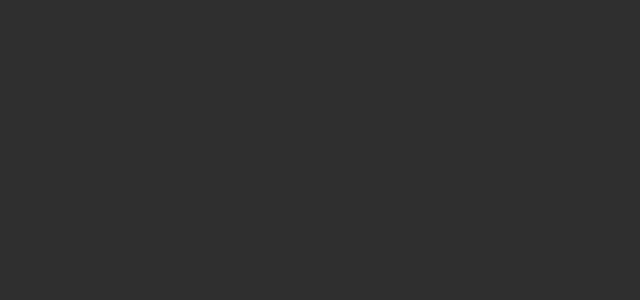
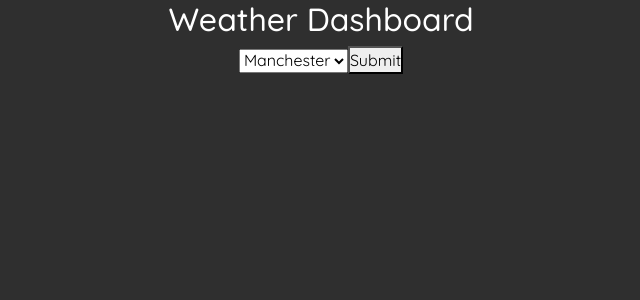
Before and after one commit to hac1yev/react-code-challenges, a React app: page / in a window 1280 px wide. Shown: the top 300 px of the page, without its empty margins (319-959 px from the left). Built offline with nearby package versions, Linux system fonts and the light colour scheme; the HTML template or start-up script is replaced by a standard one.

Commit message:
weather app

```diff
--- a/src/App.jsx
+++ b/src/App.jsx
@@ -19,6 +19,8 @@
 // import DateConverter from "./components/DateConverter";
 // import StopWatch from "./components/StopWatch";
 // import RockPaperScissors from "./components/RockPaperScissors";
+
+import Weather from "./components/Weather";
 
 
 function App() {
@@ -45,7 +47,7 @@ function App() {
       {/* <DateConverter /> */}
       {/* <StopWatch /> */}
       {/* <RockPaperScissors /> */}
-      {/* <Weather /> */}
+      <Weather />
     </div>
   )
 }
--- /dev/null
+++ b/src/components/Weather.jsx
@@ -0,0 +1,62 @@
+import { useState } from 'react';
+
+export default function Weather() {
+    const [city,setCity] = useState("manchester");
+    const [condition,setCondition] = useState();
+
+    const handleSubmit = async (e) => {
+        e.preventDefault();
+
+        console.log(city);
+
+
+        try {
+            const response = await fetch(`https://wttr.in/${city}?format=j1`);
+            const data = await response.json();
+            setCondition({...data});
+
+        } catch (error) {
+            console.log(error);
+
+        }
+    };
+
+    return (
+        <div className="container d-flex flex-column align-items-center">
+            <h2>Weather Dashboard</h2>
+            <form onSubmit={handleSubmit}>
+                <select name="city" id="city" onChange={(e) => setCity(e.target.value)}>
+                    <option value="manchester">Manchester</option>
+                    <option value="istanbul">Istanbul</option>
+                    <option value="moscow">Moscow</option>
+                    <option value="berlin">Berlin</option>
+                    <option value="paris">Paris</option>
+                    <option value="baku">Baku</option>
+                    <option value="roma">Roma</option>
+                    <option value="milan">Milan</option>
+                    <option value="london">London</option>
+                    <option value="munich">Munich</option>
+                    <option value="newyork">New York</option>
+                    <option value="california">California</option>
+                </select>
+                <button>Submit</button>
+            </form>
+            {condition && (
+                <div>
+                    <div>
+                        <h4>Country: {condition.nearest_area[0].country[0].value}</h4>
+                    </div>
+                    <div>
+                        <h4>City: {condition.nearest_area[0].areaName[0].value}</h4>
+                    </div>
+                    <div>
+                        <h4>Weather: {condition.current_condition[0].FeelsLikeC} C°</h4>
+                    </div>
+                    <div>
+                        <h4>Weather Description: {condition.current_condition[0].weatherDesc[0].value}</h4>
+                    </div>
+                </div>
+            )}
+        </div>
+    );
+}
```
